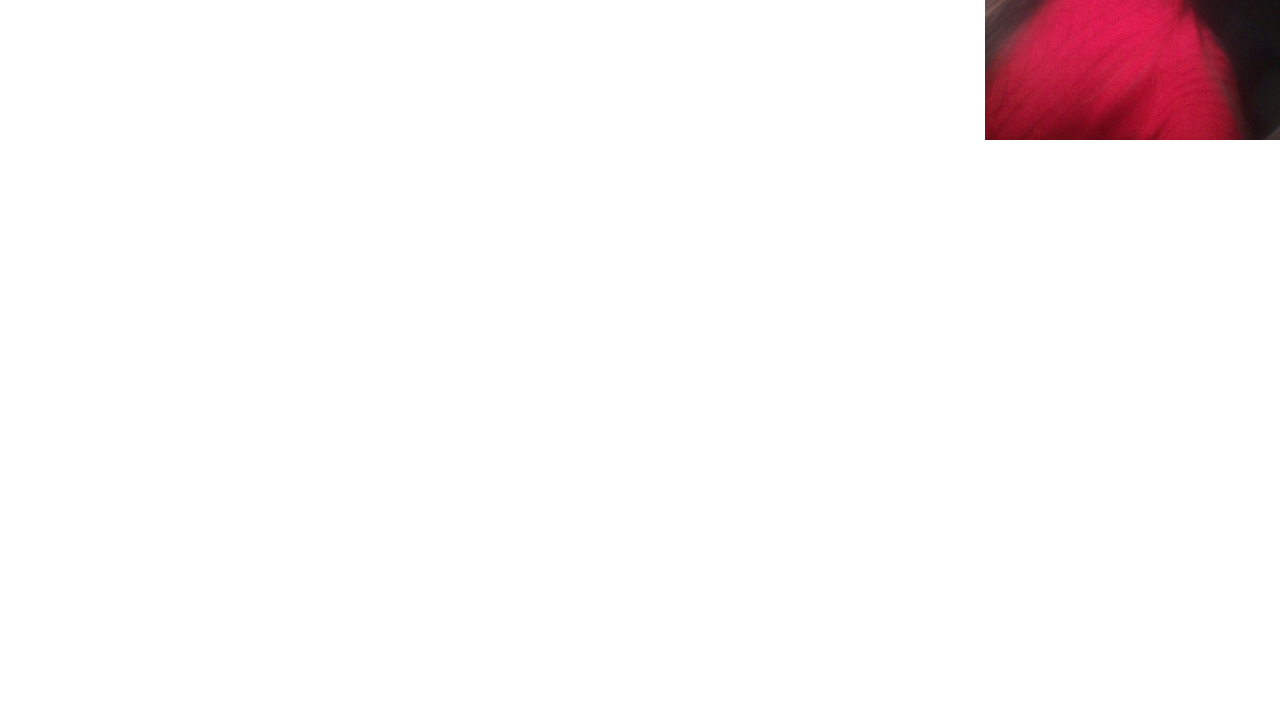
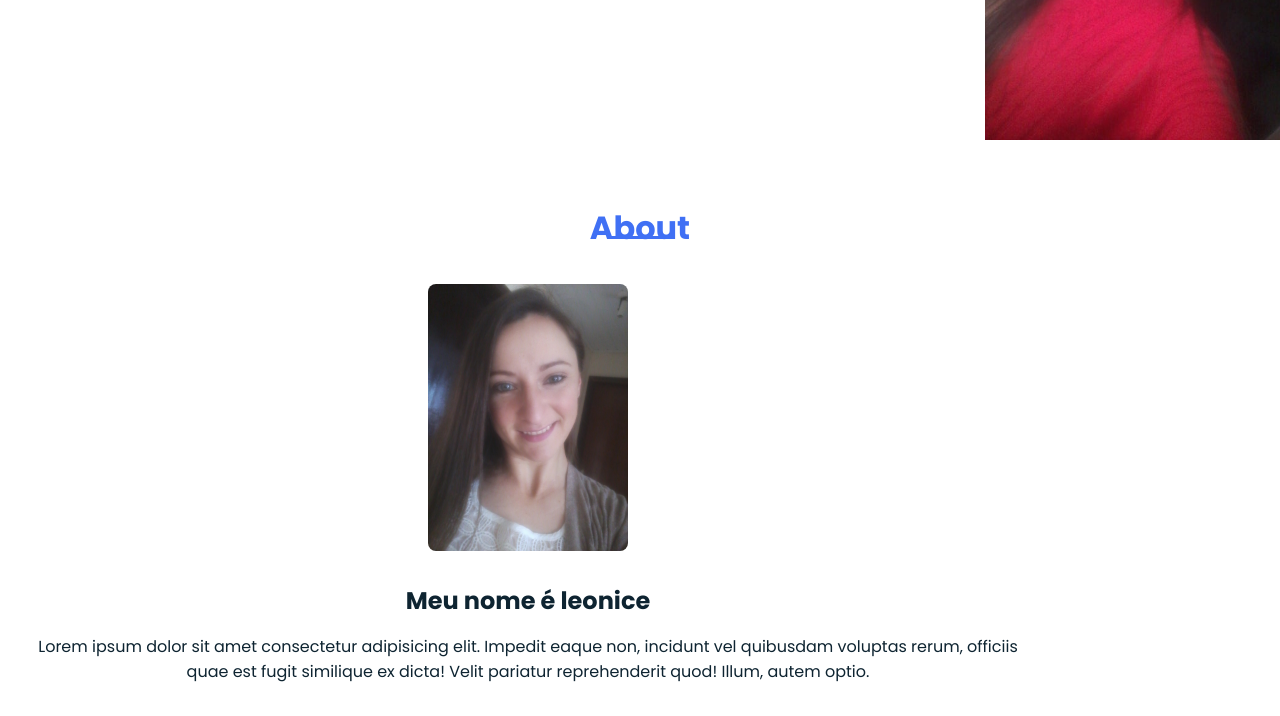
Before and after one commit to leoniceruvienski/MyPortfolio, a plain HTML site: page index.html in a window 1280 px wide. Shown: the part 660-1376 px from the top of the page. Before the commit the page ends 800 px from the top, so only its background shows below. Drawn offline with nearby package versions, Linux system fonts and the light colour scheme.

Commit message:
Alterações em index.html e style.css (About)

```diff
--- a/assets/css/style.css
+++ b/assets/css/style.css
@@ -219,3 +219,18 @@ img{
  .button:hover{
      box-shadow: 0 10px 36px rgba(0,0,0,.15);
  }
+/* About */
+.about__container{
+    row-gap: 2rem;
+    text-align: center;
+}
+.about__subtitle{
+    margin-bottom: var(--mb-2);
+}
+.about__img{
+    justify-self: center;
+}
+.about__img img{
+    width: 200px;
+    border-radius: .5rem;
+}
--- a/index.html
+++ b/index.html
@@ -54,7 +54,26 @@
             </div>
         </section>
 
-        <!-- About -->
+        <!-- About / cerca de-->
+        <section class="about section" id="about">
+            <h2 class="section-title">About</h2>
+
+            <div class="about__container bd-grid">
+                <div class="about__img">
+                    <img src="./assets/img/20200726_124117.jpg" alt="">
+                </div>
+
+                <div>
+                    <h2 class="about__subtitle"> Meu nome é leonice</h2>
+                    <p class="about__text">Lorem ipsum dolor sit amet consectetur
+                        adipisicing elit. Impedit eaque non, incidunt vel
+                        quibusdam voluptas rerum, officiis quae est fugit similique ex dicta!
+                         Velit pariatur reprehenderit quod! Illum, autem optio.</p>
+                </div>
+
+            </div>
+        </section>
+        <!-- Skills/ habilidades -->
     </main>
 
 
```
